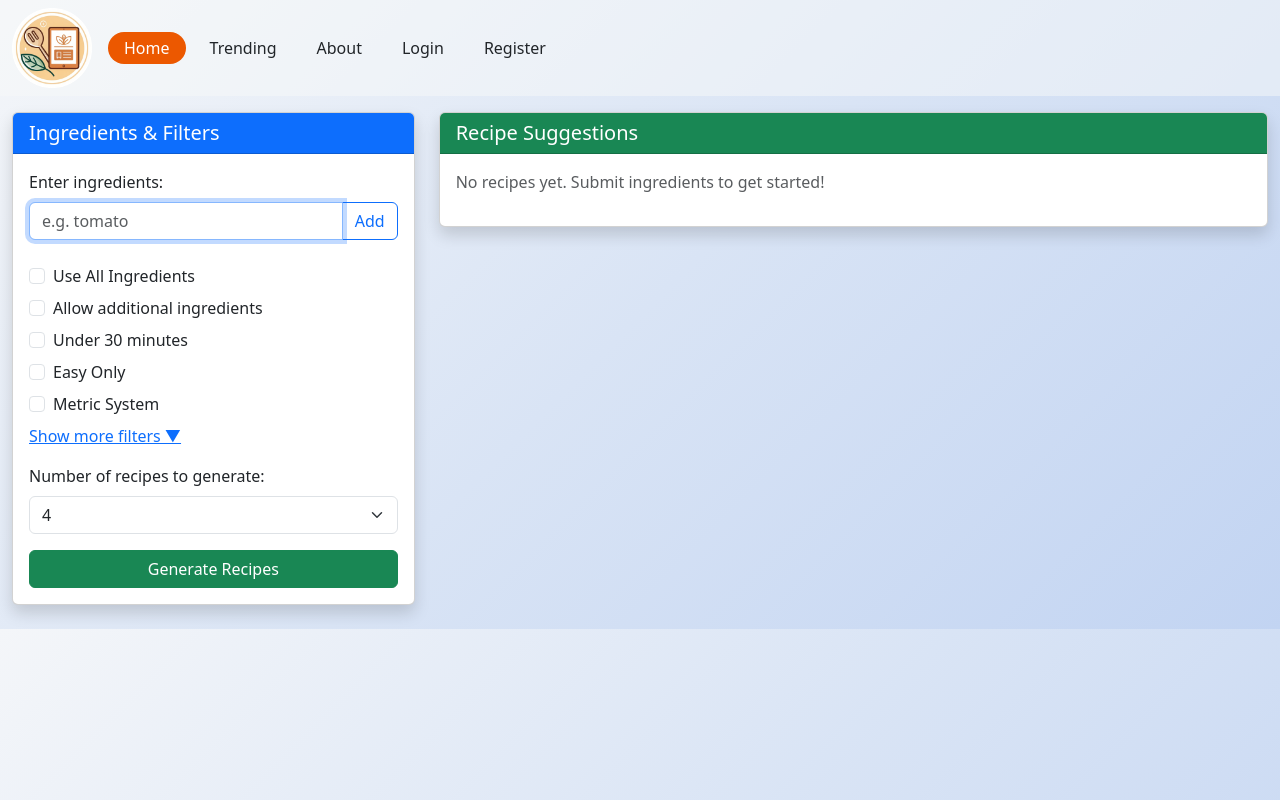
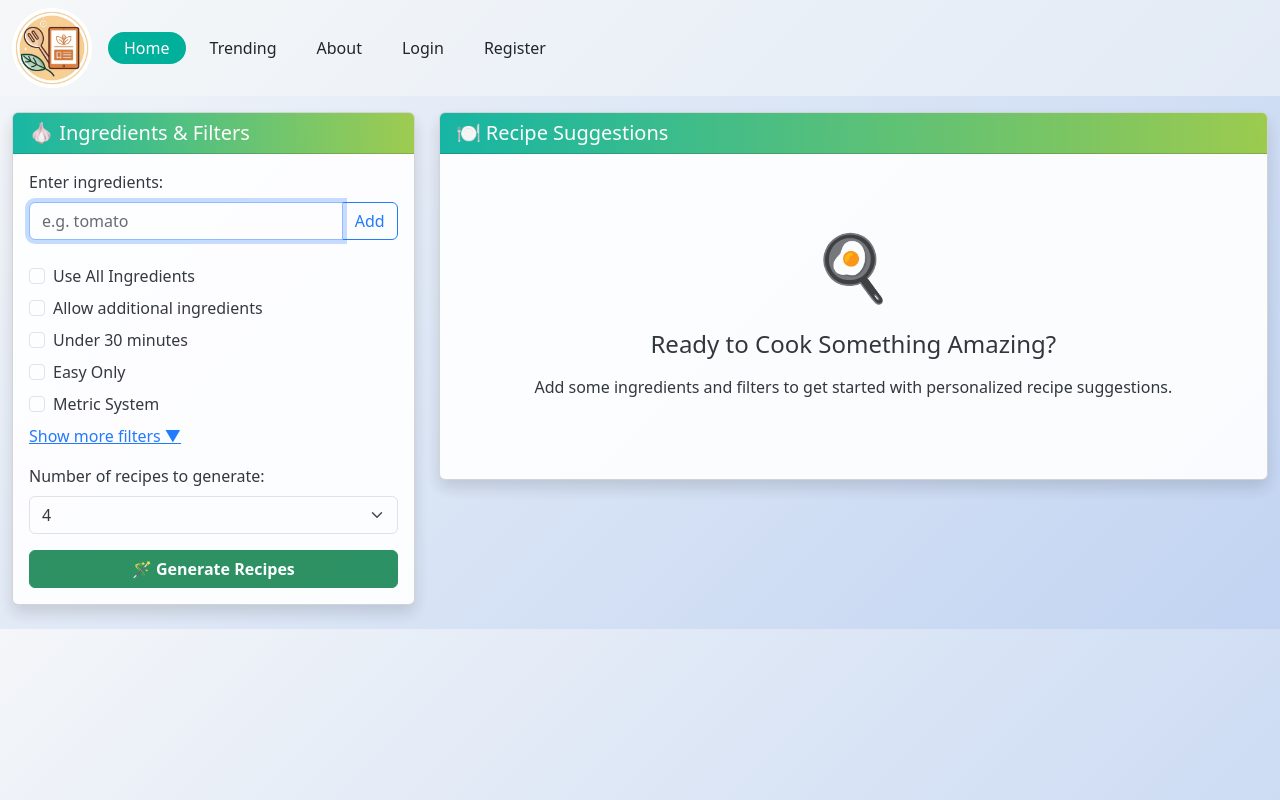
Before and after one commit to jlzlt/PantryPal, a Django app: page / in a window 1280 px wide. Run offline with Django 5.2, Linux system fonts and the light colour scheme.

Commit message:
Added a lot of design choices (new spinners, colors, updated layout for recipes). Fixed active nav link issues.

```diff
--- a/recipes/constants.py
+++ b/recipes/constants.py
@@ -12,7 +12,7 @@ FILTER_PHRASES = {
     "easy_only": "Easy only",
     "kid_friendly": "Kid friendly",
     "metric_system": "Use metric units",
-    "allow_additional": "Allow additional ingredients beyond those specified",
+    "allow_additional": "You can use additional ingredients beyond those specified",
     "no_cook_only": "No-cook only (salads, smoothies, etc.)",
     "minimize_prep_time": "Minimize prep time",
     "breakfast": "Make it suitable for breakfast",
--- a/recipes/static/recipes/styles.css
+++ b/recipes/static/recipes/styles.css
@@ -7,11 +7,14 @@ body {
 }
 
 .navbar .nav-link.active {
-  background-color: #ec5800 !important;
+  background-color: #00b09b !important;
+  color: white !important;
+  /* #ec5800 - original orange */
 }
 
 .navbar .nav-link:hover {
-  background-color: #ec5800 !important;
+  background-color: #00b09b !important;
+  /* #ec5800 - original orange */
   color: white !important;
 }
 
@@ -126,3 +129,12 @@ body {
 .recipe-image:not(.d-none) {
   opacity: 1;
 }
+
+.card-header {
+  background: linear-gradient(90deg, #00b09b, #96c93d);
+  /* linear-gradient(90deg, #ff8a00, #e52e71) - warm, playful (orange–pink) */
+  /* linear-gradient(90deg, #00b09b, #96c93d) – fresh and organic (mint–lime) */
+  /* linear-gradient(90deg, #2b5876, #4e4376) — navy blue to purple (rich and deep) */
+}
+
+/* linear-gradient(90deg, #2b5876, #4e4376) */
--- a/recipes/templates/recipes/_recipe_results.html
+++ b/recipes/templates/recipes/_recipe_results.html
@@ -1,14 +1,18 @@
-{% if recipes %}
+{% load static %} {% if recipes %}
 <div class="row g-4">
   {% for recipe in recipes %}
-  <div class="col-md-6 col-xl-4">
+  <div class="col-md-6 col-xl-6">
     <div class="card h-100 shadow-sm">
       {% if recipe.image_url %}
       <div class="recipe-image-wrapper position-relative">
         <div
           class="image-loading d-flex flex-column align-items-center justify-content-center"
         >
-          <div class="spinner-border text-secondary" role="status"></div>
+          <img
+            src="{% static 'recipes/generating-image.gif' %}"
+            alt="Cooking animation"
+            style="width: 50px; height: 50px"
+          />
           <span class="text-muted small mt-1">Generating AI image...</span>
         </div>
         <img
@@ -52,5 +56,12 @@
   {% endfor %}
 </div>
 {% else %}
-<p class="text-muted">No recipes yet. Submit ingredients to get started!</p>
+<div class="text-center py-5">
+  <div style="font-size: 4rem; margin-bottom: 1rem">🍳</div>
+  <h4 class="mb-3">Ready to Cook Something Amazing?</h4>
+  <p>
+    Add some ingredients and filters to get started with personalized recipe
+    suggestions.
+  </p>
+</div>
 {% endif %}
--- a/recipes/templates/recipes/index.html
+++ b/recipes/templates/recipes/index.html
@@ -4,9 +4,9 @@
   <div class="row">
     <!-- Sidebar (filters) -->
     <div class="col-lg-4 mb-4">
-      <div class="card shadow">
+      <div class="card shadow" style="opacity: 0.9">
         <div class="card-header bg-primary text-white">
-          <h5 class="mb-0">Ingredients & Filters</h5>
+          <h5 class="mb-0">🧄 Ingredients & Filters</h5>
         </div>
         <div class="card-body">
           <form method="POST" id="ingredient-filter-form">
@@ -215,7 +215,7 @@
               </select>
             </div>
             <button type="submit" class="btn btn-success w-100">
-              Generate Recipes
+              <strong>🪄 Generate Recipes</strong>
             </button>
           </form>
         </div>
@@ -223,27 +223,23 @@
     </div>
 
     <!-- Recipe results area -->
-    <div class="col-lg-8">
-      <div class="card shadow">
+    <div class="col-lg-8 mb-4">
+      <div class="card shadow" style="opacity: 0.9">
         <div class="card-header bg-success text-white">
-          <h5 class="mb-0">Recipe Suggestions</h5>
+          <h5 class="mb-0">🍽️ Recipe Suggestions</h5>
         </div>
         <div class="card-body">
           <div
             id="loading-spinner"
-            style="
-              display: none;
-              text-align: center;
-              padding: 2rem;
-              min-height: 250px;
-            "
+            class="text-center py-4"
+            style="min-height: 250px; display: none"
           >
-            <div
-              class="spinner-border text-success"
-              role="status"
-              aria-hidden="true"
-            ></div>
-            <div class="mt-2 text-success">Generating recipes...</div>
+            <img
+              src="{% static 'recipes/cooking-animation.gif' %}"
+              alt="Cooking animation"
+              style="width: 150px; height: 150px"
+            />
+            <div class="text-success mt-2">Generating recipes...</div>
           </div>
           <div id="recipe-results">
             {% include "recipes/_recipe_results.html" %}
--- a/recipes/templates/recipes/layout.html
+++ b/recipes/templates/recipes/layout.html
@@ -41,7 +41,7 @@
           <ul class="navbar-nav mb-2 mb-lg-0">
             <li class="nav-item">
               <a
-                class="nav-link {% if request.path == '/' %}active{% endif %} rounded-pill px-3 py-1 bg-primary text-white me-2"
+                class="nav-link {% if request.path == '/' %}active{% endif %} rounded-pill px-3 py-1 text-dark me-2"
                 href="/"
                 >Home</a
               >
@@ -81,14 +81,14 @@
             {% else %}
             <li class="nav-item">
               <a
-                class="nav-link rounded-pill px-3 py-1 text-dark me-2"
+                class="nav-link {% if request.path == '/login/' %}active{% endif %} rounded-pill px-3 py-1 text-dark me-2"
                 href="{% url 'login' %}"
                 >Login</a
               >
             </li>
             <li class="nav-item">
               <a
-                class="nav-link rounded-pill px-3 py-1 text-dark me-2"
+                class="nav-link {% if request.path == '/register/' %}active{% endif %} rounded-pill px-3 py-1 text-dark me-2"
                 href="{% url 'register' %}"
                 >Register</a
               >
```
Also changed, not shown: recipes/static/recipes/cooking-animation.gif (added), recipes/static/recipes/generating-image.gif (added).
